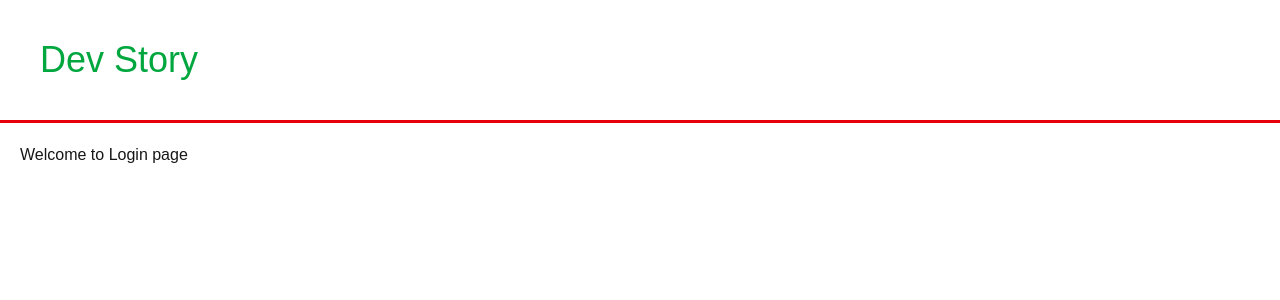
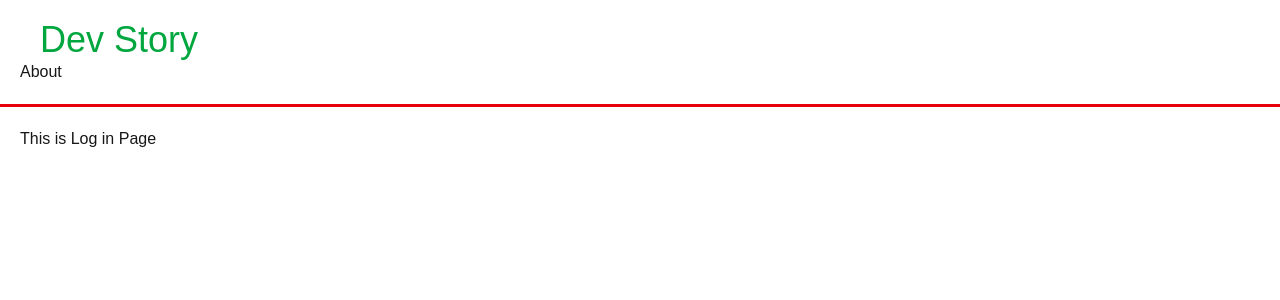
Before and after one commit to fuadhasan199/learning-nextjs, a Next.js app: page /login in a window 1280 px wide. Shown: the top 300 px of the page. Built offline with nearby package versions, Linux system fonts and the light colour scheme.

Commit message:
Route group

```diff
--- /dev/null
+++ b/src/app/(auth)/login/page.jsx
@@ -0,0 +1,11 @@
+import React from 'react';
+
+const login = () => {
+    return (
+        <div>
+            This is Log in Page
+        </div>
+    );
+};
+
+export default login;
--- /dev/null
+++ b/src/app/(auth)/register/page.jsx
@@ -0,0 +1,11 @@
+import React from 'react';
+
+const register = () => {
+    return (
+        <div>
+            THis is register page
+        </div>
+    );
+};
+
+export default register;
--- a/src/app/login/page.jsx
+++ b/src/app/About/page.jsx
@@ -1,11 +1,11 @@
 import React from 'react';
 
-const login = () => {
+const page = () => {
     return (
         <div>
-            Welcome to Login page
+            This is About page
         </div>
     );
 };
 
-export default login;
+export default page;
--- a/src/app/page.jsx
+++ b/src/app/page.jsx
@@ -3,7 +3,7 @@ import Image from "next/image";
 export default function Home() {
   return (
      <div>
-       Welcome to Fuad Zone
+     Welcome to next Home page
       </div>
   );
 }
--- a/src/app/register/page.jsx
+++ /dev/null
@@ -1,11 +0,0 @@
-import React from 'react';
-
-const Register = () => {
-    return (
-        <div>
-            <div className="Text-3xl fotn-bold Text-red-300"> Welcome to Register </div>
-        </div>
-    );
-};
-
-export default Register;
--- a/src/components/Header.jsx
+++ b/src/components/Header.jsx
@@ -1,9 +1,15 @@
+import Link from 'next/link';
 import React from 'react';
 
 const Header = () => {
     return (
            <header className="p-5 border-b-3 border-red-600">
-    <h2 className="text-4xl p-5 text-green-600">Dev Story</h2>
+             <Link className="text-4xl p-5 text-green-600" href={'/'}>Dev Story</Link>
+
+        <nav>
+             <Link href={'/About'}> About
+             </Link>
+        </nav>
 
         </header>
     );
--- /dev/null
+++ b/src/tutorials/page.jsx
@@ -0,0 +1,11 @@
+import React from 'react';
+
+const tutorials = () => {
+    return (
+        <div>
+            <h2 className='font-bold'>This is Tutorial page</h2>
+        </div>
+    );
+};
+
+export default tutorials;
```
